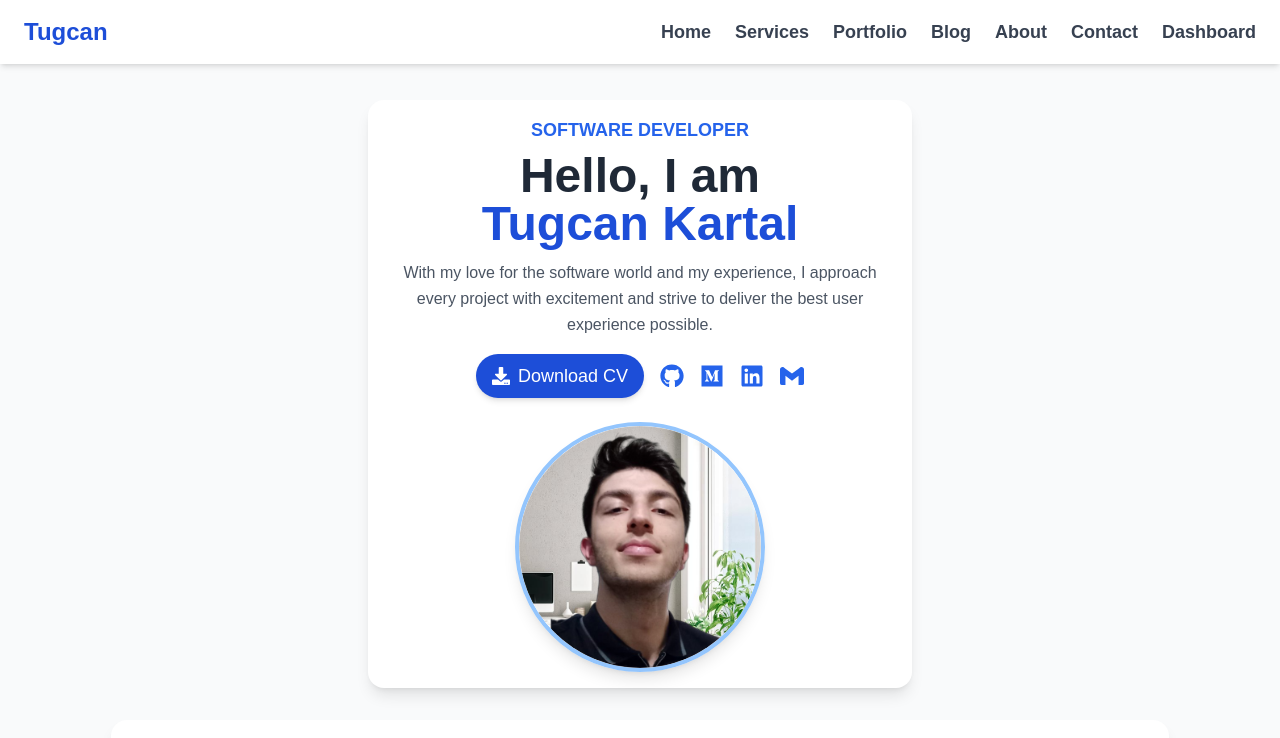
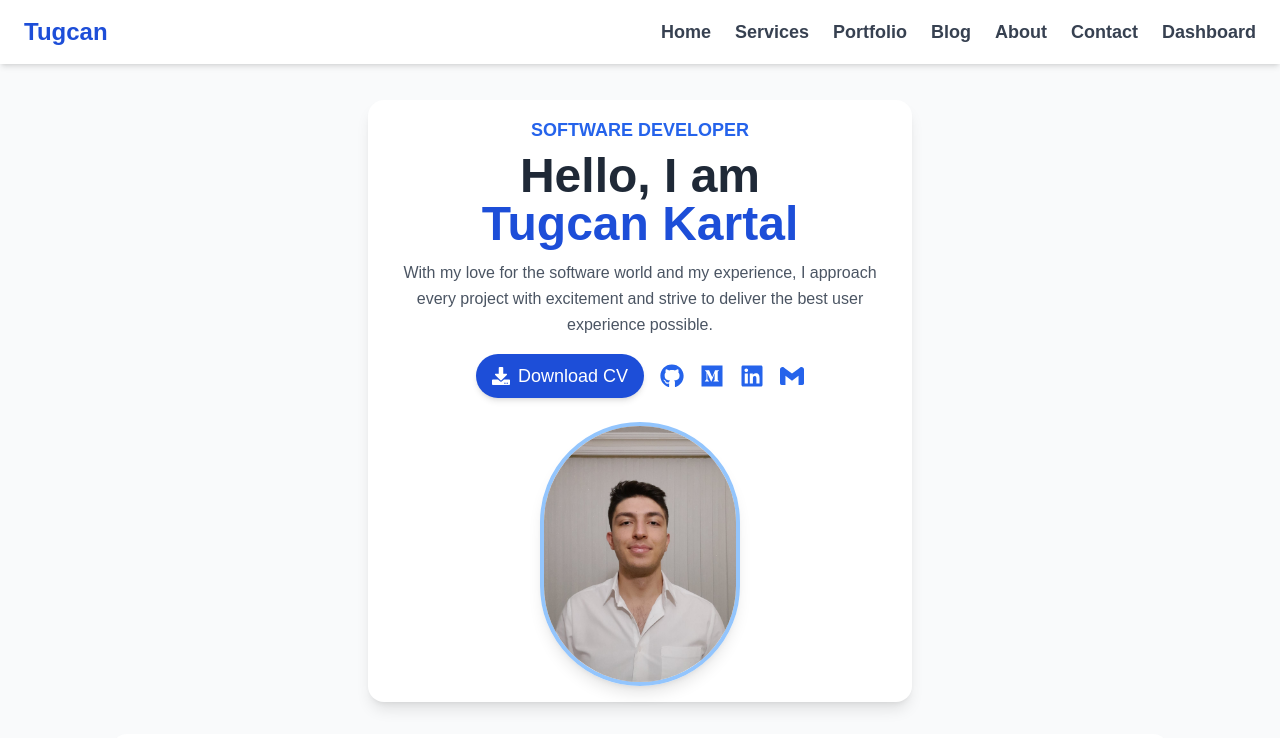
Before and after one commit to tugcan-kartal/Blog, a Next.js app: page / in a window 1280 px wide. Shown: the top 738 px of the page. Built offline with nearby package versions, Linux system fonts and the light colour scheme.

Commit message:
changed profile photo

```diff
--- a/src/app/page.tsx
+++ b/src/app/page.tsx
@@ -2,7 +2,7 @@
 
 import Image from "next/image";
 import Link from "next/link";
-import Me from "@/../public/AboutPage-Me.png";
+import Me from "@/../public/AboutPage-Me.jpg";
 import CountUp from "react-countup";
 import { FaGithub, FaLinkedin, FaMedium ,FaDownload, FaLaptopCode } from "react-icons/fa";
 import { SiGmail } from "react-icons/si";
@@ -85,8 +85,8 @@ export default function Home() {
               className="rounded-full shadow-lg border-4 border-blue-300 hover:scale-105 transition-transform duration-300"
               src={Me}
               alt="Tugcan Kartal"
-              width={250} // Reduced size for better fit
-              height={250}
+              width={200} // Reduced size for better fit
+              height={200}
             />
           </div>
 
```
Also changed, not shown: public/AboutPage-Me.jpg (added), public/AboutPage-Me.png (deleted).
